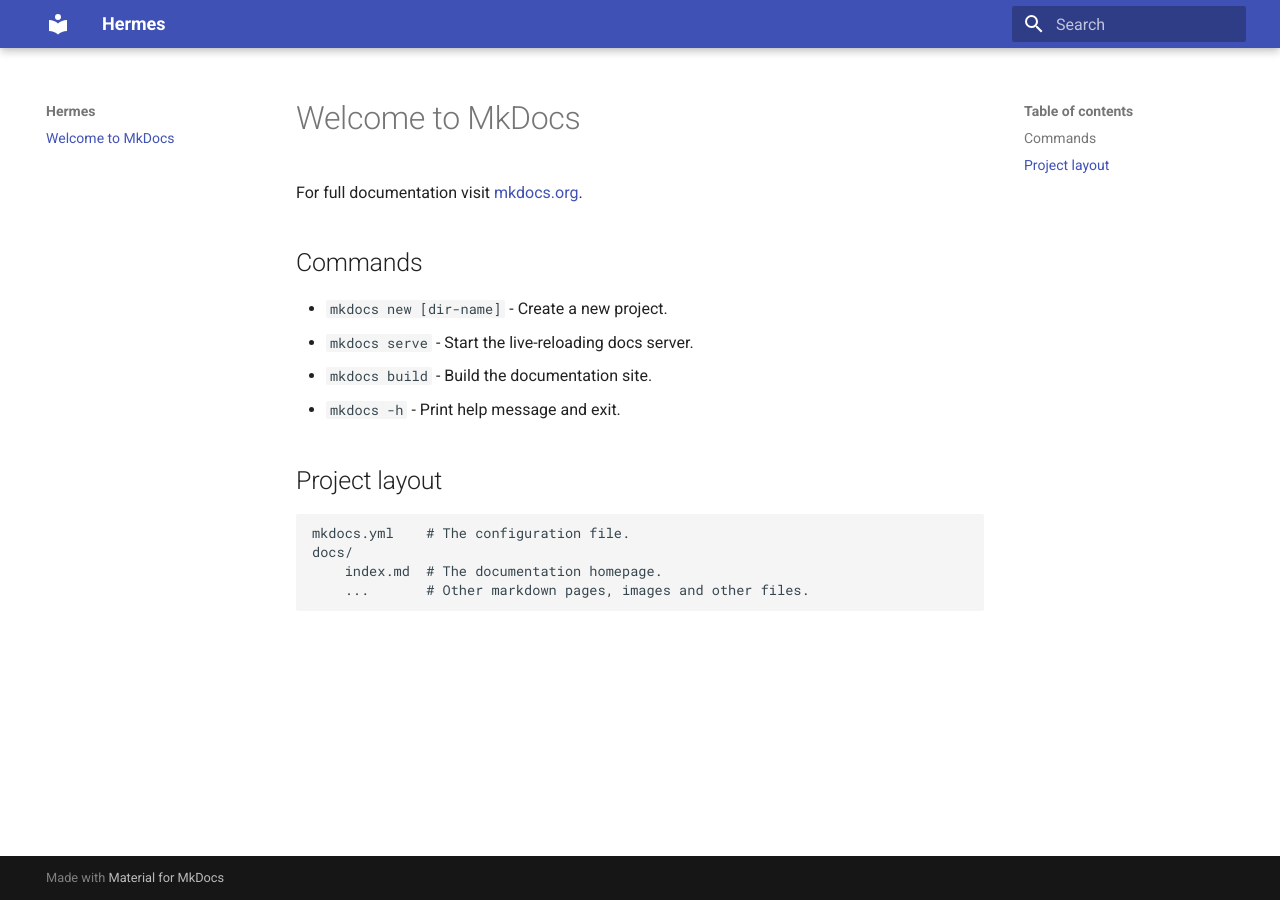
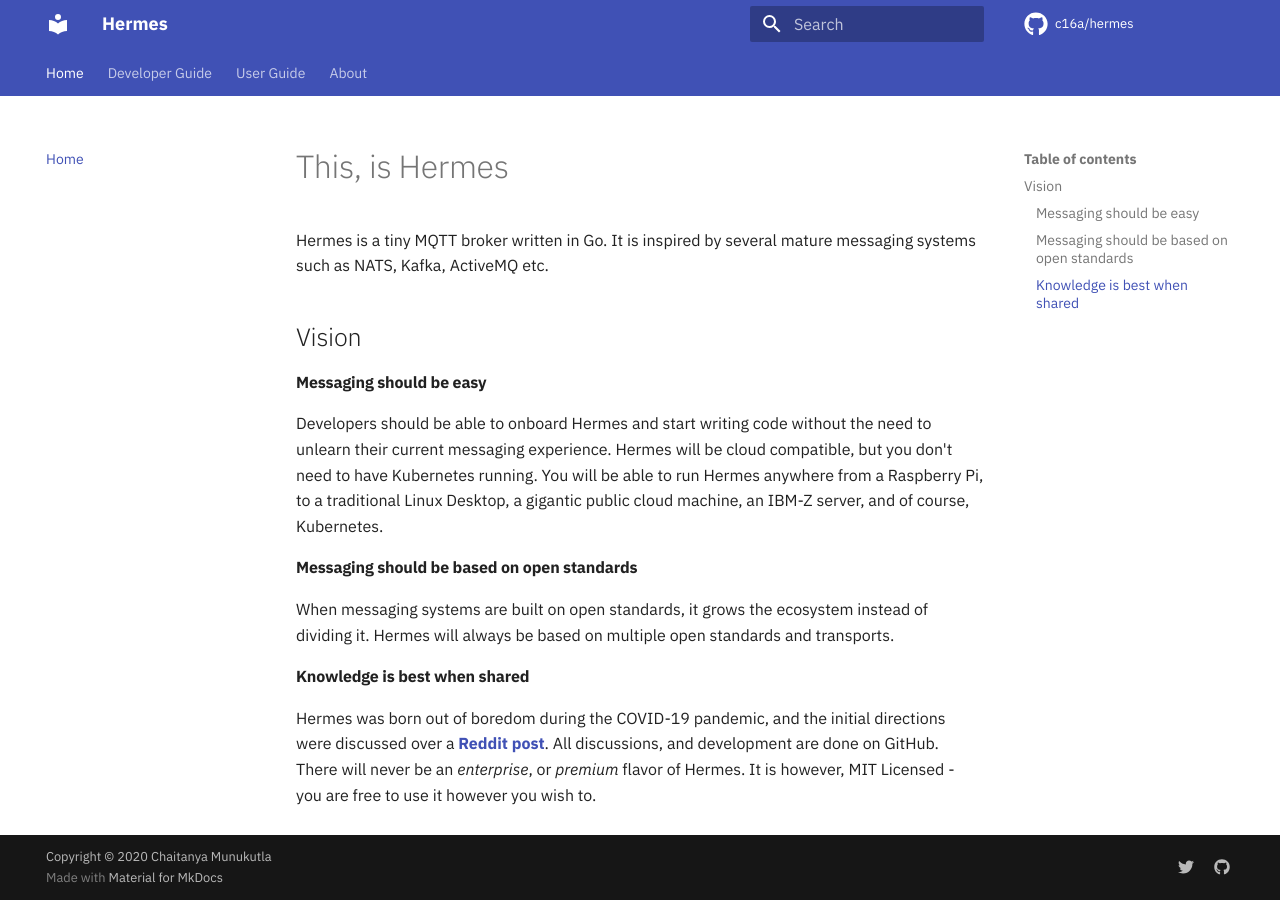
Before and after one commit to c16a/hermes, an MkDocs documentation site: the page built from docs/index.md, in a window 1280 px wide. Built offline with MkDocs 1.6.1 and Material for MkDocs 9.7.7, drawn with Linux system fonts in a browser that asks for light colours; comment, search, counter and statistics services are not loaded.

Commit message:
Added documentation
Signed-off-by: Chaitanya Munukutla <chaitanya.m61292@gmail.com>

```diff
--- a/docs/index.md
+++ b/docs/index.md
@@ -1,17 +1,22 @@
-# Welcome to MkDocs
+# This, is Hermes
 
-For full documentation visit [mkdocs.org](https://www.mkdocs.org).
+Hermes is a tiny MQTT broker written in Go.
+It is inspired by several mature messaging systems such as NATS, Kafka, ActiveMQ etc.
 
-## Commands
+## Vision
 
-* `mkdocs new [dir-name]` - Create a new project.
-* `mkdocs serve` - Start the live-reloading docs server.
-* `mkdocs build` - Build the documentation site.
-* `mkdocs -h` - Print help message and exit.
+#### Messaging should be easy
+Developers should be able to onboard Hermes and start writing code without the
+need to unlearn their current messaging experience.
+Hermes will be cloud compatible, but you don't need to have Kubernetes running.
+You will be able to run Hermes anywhere from a Raspberry Pi, to a traditional Linux Desktop,
+a gigantic public cloud machine, an IBM-Z server, and of course, Kubernetes.
 
-## Project layout
+#### Messaging should be based on open standards
+When messaging systems are built on open standards, it grows the ecosystem instead of dividing it. Hermes will always be based on multiple open standards and transports.
 
-    mkdocs.yml    # The configuration file.
-    docs/
-        index.md  # The documentation homepage.
-        ...       # Other markdown pages, images and other files.
+
+#### Knowledge is best when shared
+Hermes was born out of boredom during the COVID-19 pandemic, and the initial directions were discussed over a [**Reddit post**](https://www.reddit.com/r/golang/comments/kisutt/tiny_message_broker_written_in_go_nothing_serious).
+All discussions, and development are done on GitHub. There will never be an *enterprise*, or *premium* flavor of Hermes.
+It is however, MIT Licensed - you are free to use it however you wish to.
--- a/mkdocs.yml
+++ b/mkdocs.yml
@@ -1,3 +1,41 @@
 site_name: Hermes
+repo_name: c16a/hermes
+repo_url: https://github.com/c16a/hermes
 theme:
   name: material
+  features:
+    - navigation.instant
+    - navigation.tabs
+    - navigation.sections
+    - navigation.expand
+  icon:
+    repo: fontawesome/brands/github
+  font:
+    text: IBM Plex Sans
+    code: JetBrains Mono
+
+nav:
+  - Home: index.md
+  - Developer Guide:
+      - 'Running Locally':
+        - 'Using Docker': docker-build.md
+        - 'Building from source': source-build.md
+      - 'Configuration': configuration.md
+  - User Guide:
+      - 'Java': java.md
+  - About: about.md
+
+markdown_extensions:
+  - pymdownx.highlight
+  - pymdownx.inlinehilite
+  - pymdownx.superfences
+  - attr_list
+
+extra:
+  social:
+    - icon: fontawesome/brands/twitter
+      link: https://twitter.com/iamunukutla
+    - icon: fontawesome/brands/github
+      link: https://github.com/c16a
+
+copyright: Copyright &copy; 2020 Chaitanya Munukutla
```
Also changed, not shown: docs/about.md (added, +5 -0 lines), docs/configuration.md (added, +4 -0 lines), docs/docker-build.md (added, +20 -0 lines), docs/java.md (added, +127 -0 lines), docs/source-build.md (added, +23 -0 lines).
